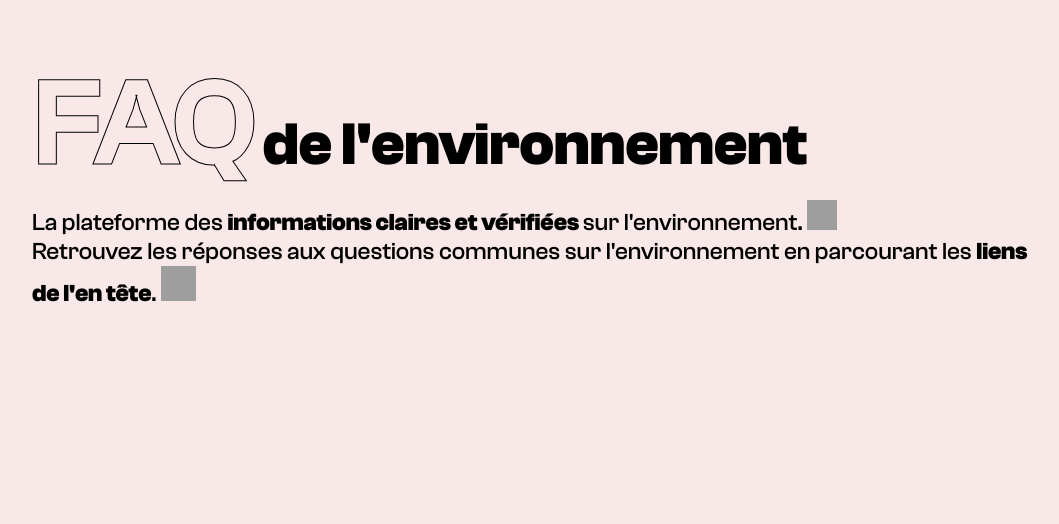
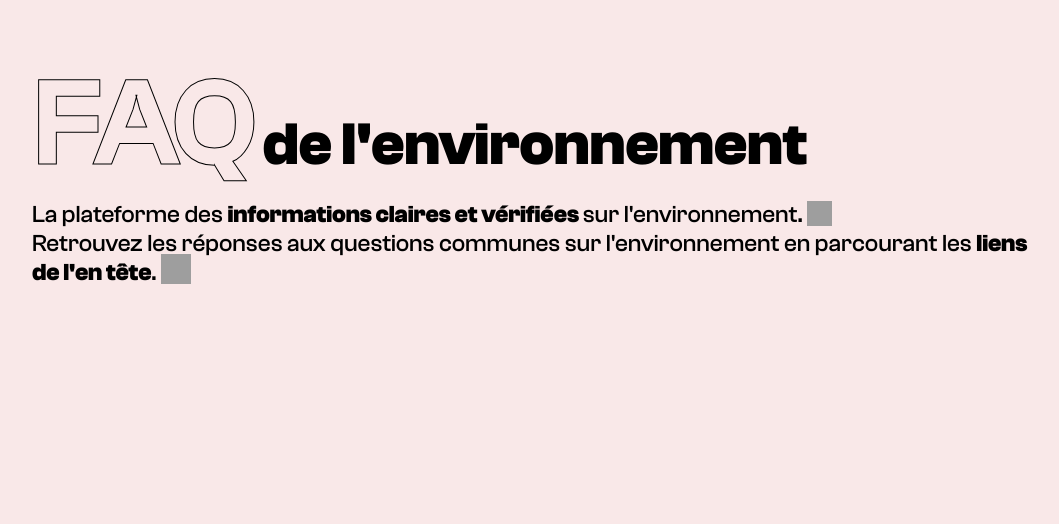
Before and after one commit to alexandre-mace/faq-environnement, a Symfony app: template templates/home/index.html.twig in a window 1280 px wide. Shown: the part 179-703 px from the top of the page, without its empty margins (108-1167 px from the left). Run offline with Twig, Linux system fonts and the light colour scheme; the template is opened without the code that fills it, so the values that code supplies are empty; some libraries are stand-ins or nearby versions; grey boxes are pictures that could not be loaded.

Commit message:
Update emoji size

```diff
--- a/public/style.css
+++ b/public/style.css
@@ -298,3 +298,7 @@ a {
 a:hover {
     background-position: -99.99% 0;
 }
+
+.emoji {
+    margin: -4px 0;
+}
--- a/templates/home/index.html.twig
+++ b/templates/home/index.html.twig
@@ -7,7 +7,7 @@
 <div class="home-content">
     <h1 class="home-title"><span class="hollow home-title-bigger-part">FAQ</span> de l'environnement </h1>
     <p class="home-subtitle">La plateforme des <span class="bold">informations claires et vérifiées
-        </span> sur l'environnement.  <img class="check-emoji" height="30" width="30" src="https://emojipedia-us.s3.dualstack.us-west-1.amazonaws.com/thumbs/120/apple/285/check-mark-button_2705.png" alt="emoji vérifié"><br><span class="home-subtitle-spacing"></span>Retrouvez les réponses aux questions communes sur l'environnement en parcourant les <span class="bold">liens de l'en tête</span>.
-        <img height="35" width="35" src="https://emojipedia-us.s3.dualstack.us-west-1.amazonaws.com/thumbs/120/apple/285/index-pointing-up_261d-fe0f.png" alt="emoji index vers le haut"></p>
+        </span> sur l'environnement.  <img class="emoji check-emoji" height="25" width="25" src="https://emojipedia-us.s3.dualstack.us-west-1.amazonaws.com/thumbs/120/apple/285/check-mark-button_2705.png" alt="emoji vérifié"><br><span class="home-subtitle-spacing"></span>Retrouvez les réponses aux questions communes sur l'environnement en parcourant les <span class="bold">liens de l'en tête</span>.
+        <img class="emoji" height="30" width="30" src="https://emojipedia-us.s3.dualstack.us-west-1.amazonaws.com/thumbs/120/apple/285/index-pointing-up_261d-fe0f.png" alt="emoji index vers le haut"></p>
 </div>
 {% endblock %}
```
